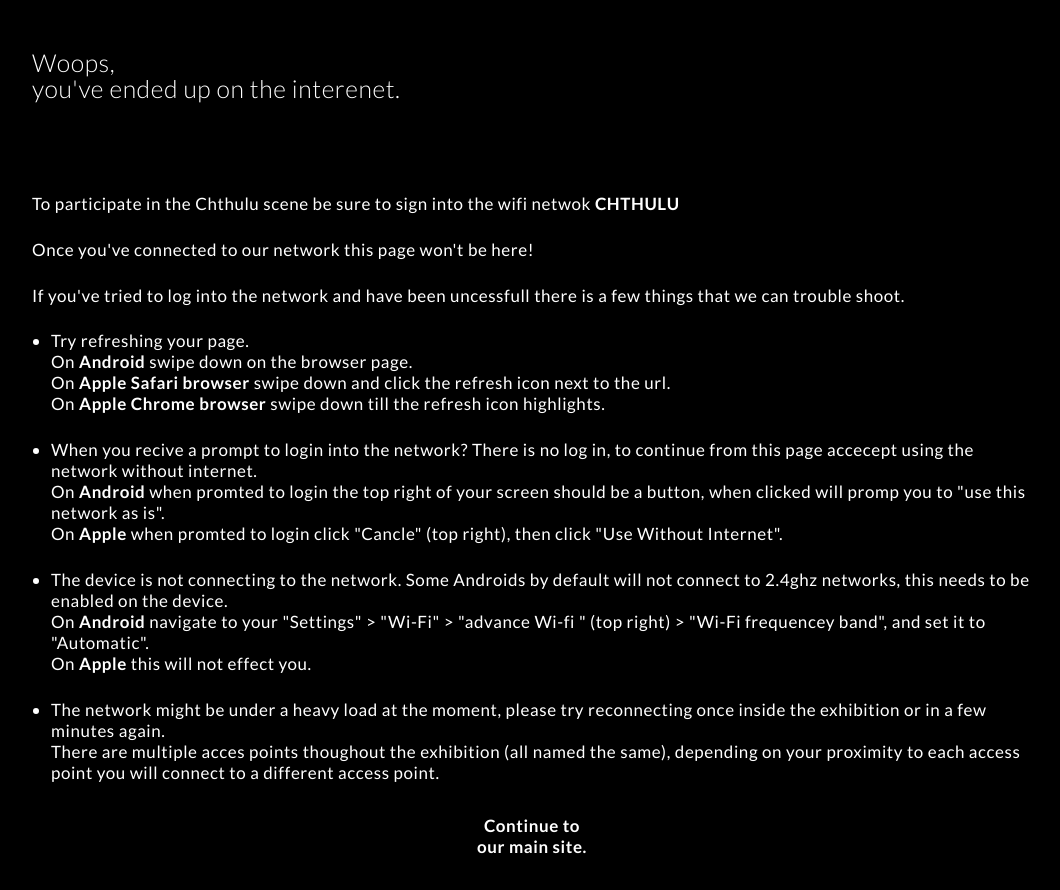
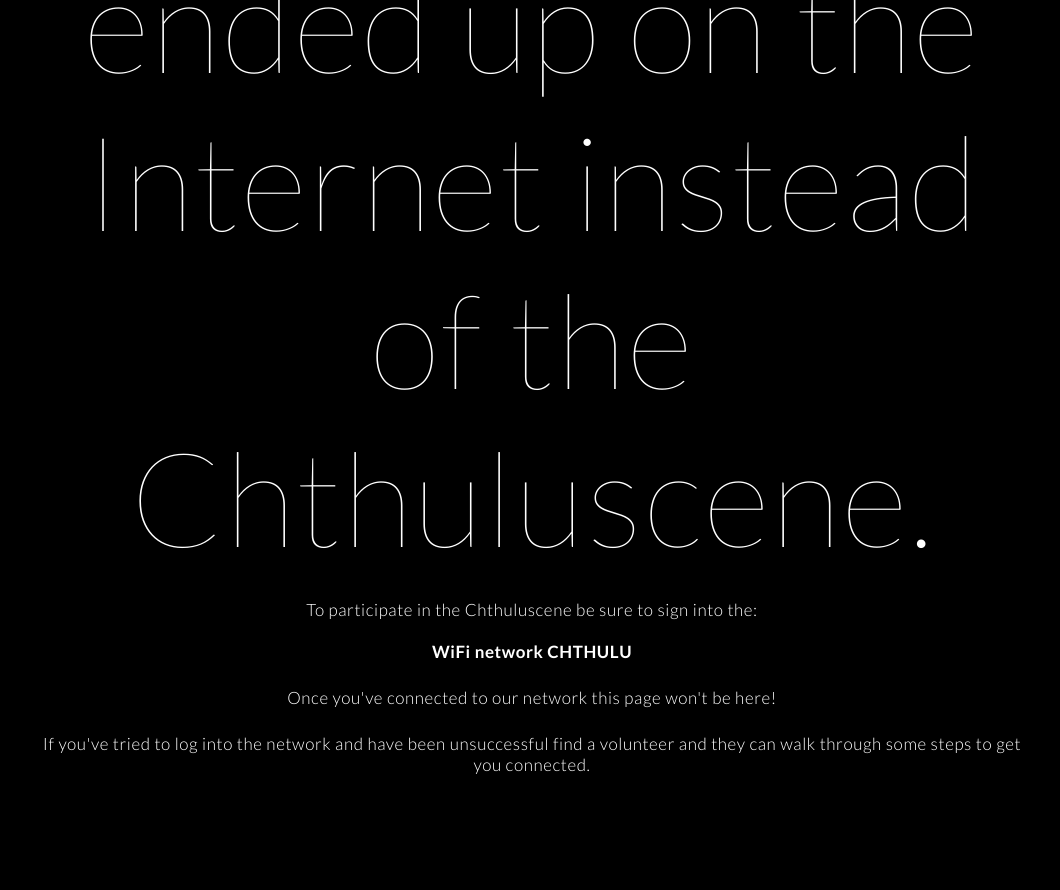
Before and after one commit to alsocollective/nuitblanch2010wrongaddress, a website: page public_html/index.html in a window 1280 px wide. Shown: the part 240-1130 px from the top of the page, without its empty margins (108-1168 px from the left). After the commit the page ends 1015 px from the top, so only its background shows below. Drawn offline with Linux system fonts and the light colour scheme.

Commit message:
completed page

```diff
--- a/assets/scss/00-global.scss
+++ b/assets/scss/00-global.scss
@@ -4,8 +4,7 @@ body,html{
 	width: 100%;
 	//font-family: 'Crimson Text', serif;
 	font-family: 'Lato', sans-serif;
-	font-weight: 400;
-
+	font-weight: 100;
 
 	-webkit-font-smoothing: antialiased;
 	-moz-font-smoothing: antialiased;
@@ -20,6 +19,8 @@ body,html{
 	color: $white;
 	min-height: 100%;
 	min-height: 100vh;
+
+	text-align: center;
 }
 
 h1,h2,h3,blockquote,ul,li,p{
@@ -36,6 +37,7 @@ h4 {
 
 p {
 	margin-top: 1.5rem;
+	font-weight: 300;
 }
 
 li {
@@ -49,7 +51,7 @@ li {
 	margin: 0 auto;
 	position: relative;
 	z-index: 99;
-	text-align: left;
+	//text-align: left;
 }
 
 #before_content{
@@ -68,13 +70,12 @@ li {
 
 h1{
 	font-size: 8rem;
-	padding: 4rem 0;
     font-weight: 100;
     letter-spacing: 0.08rem;
+    margin-top: 1.5rem;
     text-align: center;
     @include at-query($max,$inbetween){
-    	font-size: 3rem;
-	    font-weight: 300;
+    	font-size: 2.2rem;
     }
 }
 
--- a/public_html/index.html
+++ b/public_html/index.html
@@ -1,7 +1,7 @@
 <!DOCTYPE html>
 <html>
 <head>
-<title>Chthulu Scene</title>
+<title>Chthuluscene</title>
 
 <meta charset="utf-8">
 <meta content="IE=edge,chrome=1" http-equiv="X-UA-Compatible">
@@ -42,23 +42,17 @@
 <body>
 
 <div id="wrapper">
-<h1>Chthulu</h1>
-<blockquote>
-	Woops,<br>
-	you've ended up on the interenet.
-
-</blockquote>
+<h1>Whoops! You've ended up on the Internet instead of the Chthuluscene.</h1>
 <p>
-To participate in the Chthulu scene be sure to sign into the wifi netwok <b>CHTHULU</b>
+To participate in the Chthuluscene be sure to sign into the:<br><br><b>WiFi network CHTHULU</b>
 </p>
 <p>
 Once you've connected to our network this page won't be here!
 </p>
-
 <p>
-If you've tried to log into the network and have been uncessfull there is a few things that we can trouble shoot.
+If you've tried to log into the network and have been unsuccessful find a volunteer and they can walk through some steps to get you connected.
 </p>
-<ul>
+<!-- <ul>
 	<li>
 		<p>
 			Try refreshing your page.<br>
@@ -66,44 +60,33 @@ If you've tried to log into the network and have been uncessfull there is a few
 			On <b>Apple Safari browser</b> swipe down and click the refresh icon next to the url. <br>
 			On <b>Apple Chrome browser</b> swipe down till the refresh icon highlights.
 		</p>
-	</li>
-	<li>
+	</li>-->
+	<!-- <li>
 		<p>
 			When you recive a prompt to login into the network? There is no log in, to continue from this page accecept using the network without internet. <br>
 			On <b>Android</b> when promted to login the top right of your screen should be a button, when clicked will promp you to "use this network as is". <br>
 			On <b>Apple</b> when promted to login click "Cancle" (top right), then click "Use Without Internet".
 		</p>
-	</li>
-	<li>
+	</li> -->
+	<!-- <li>
 		<p>
 			The device is not connecting to the network. Some Androids by default will not connect to 2.4ghz networks, this needs to be enabled on the device. <br>
 			On <b>Android</b> navigate to your "Settings" > "Wi-Fi" > "advance Wi-fi " (top right) > "Wi-Fi frequencey band", and set it to "Automatic". <br>
 			On <b>Apple</b> this will not effect you.
 
 		</p>
-	</li>
-	<li>
+	</li> -->
+	<!-- <li>
 		<p>
 			The network might be under a heavy load at the moment, please try reconnecting once inside the exhibition or in a few minutes again. <br>
 			There are multiple acces points thoughout the exhibition (all named the same), depending on your proximity to each access point you will connect to a different access point.
 		</p>
-	</li>
-</ul>
+	</li> -->
+<!-- </ul> -->
 
-<a id="main_link" href="http://chthuluscene.org/">Continue to <br>our main site.</a>
-
-
-
-
-
-
-
-
-
-
+<!--<a id="main_link" href="http://chthuluscene.org/">Continue to <br>our main site.</a> -->
 
 </div>
 
-
 </body>
 </html>
```
Also changed, not shown: assets/css/style.css, public_html/assets/style.min.css.
